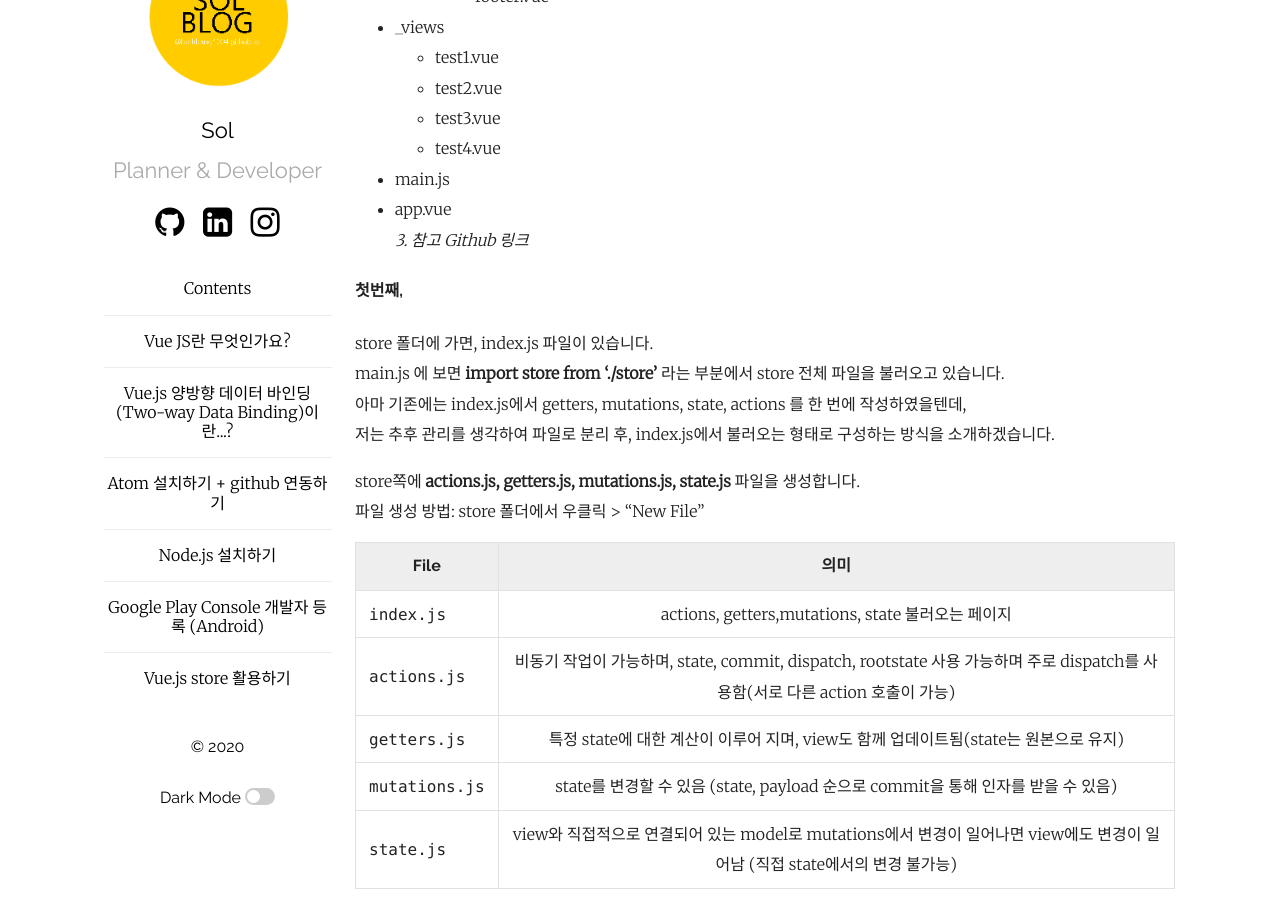
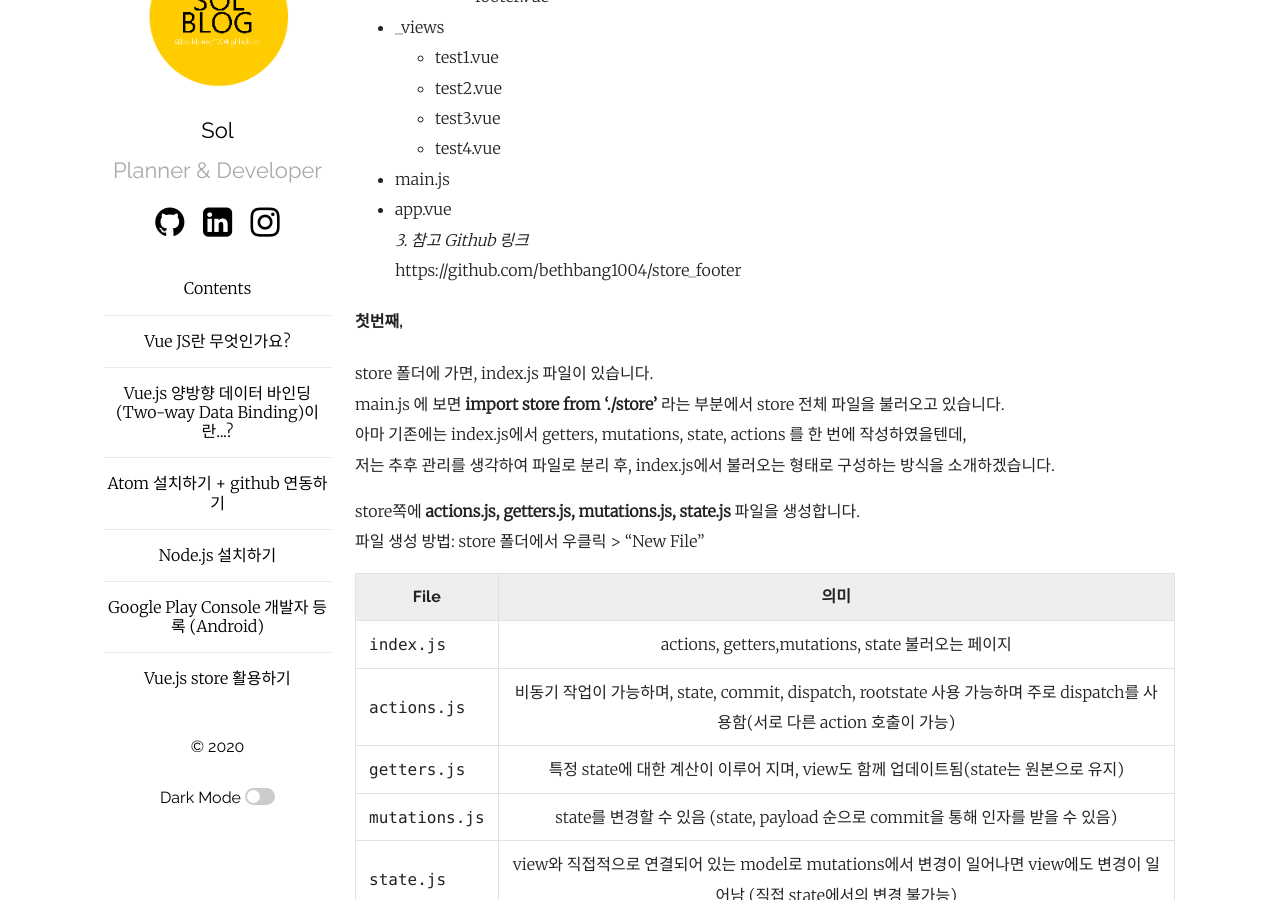
Before and after one commit to bethbang1004/bethbang1004.github.io, a Jekyll site: the page built from _posts/2020-08-27-store-welcome-to-jekyll.markdown, in a window 1280 px wide and 900 px high, scrolled down 720 px. Built offline with Jekyll 4.4.1, drawn with Linux system fonts in a browser that asks for light colours; comment, search, counter and statistics services are not loaded; part of the change alters nothing that is shown.

Commit message:
github link added

```diff
--- a/_posts/2020-08-27-store-welcome-to-jekyll.markdown
+++ b/_posts/2020-08-27-store-welcome-to-jekyll.markdown
@@ -29,7 +29,7 @@ Vue에서 데이터를 주고 받을 때, __부모와 자식 관계로 이루어
 - main.js
 - app.vue
 *3. 참고 Github 링크*
-
+https://github.com/bethbang1004/store_footer
 
 
 #### 첫번째,
```
